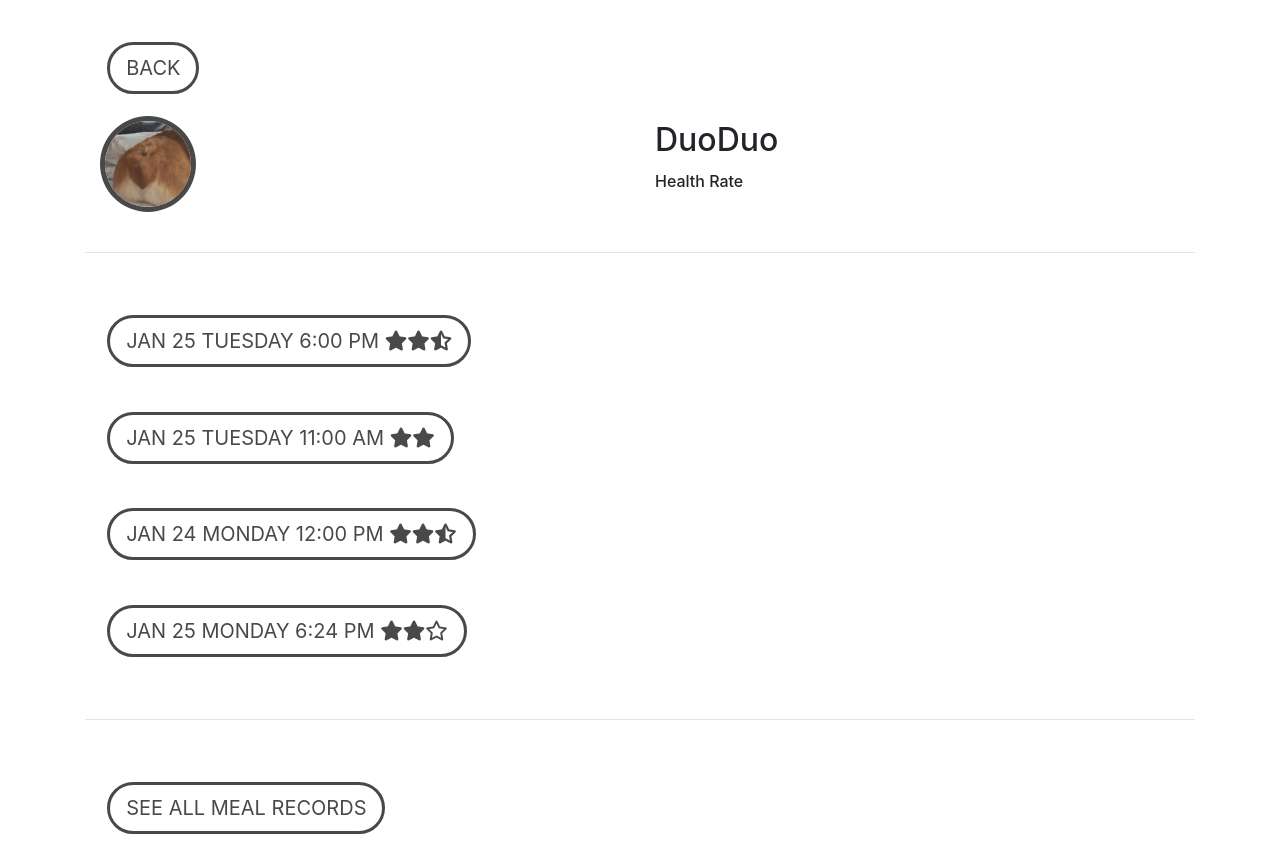
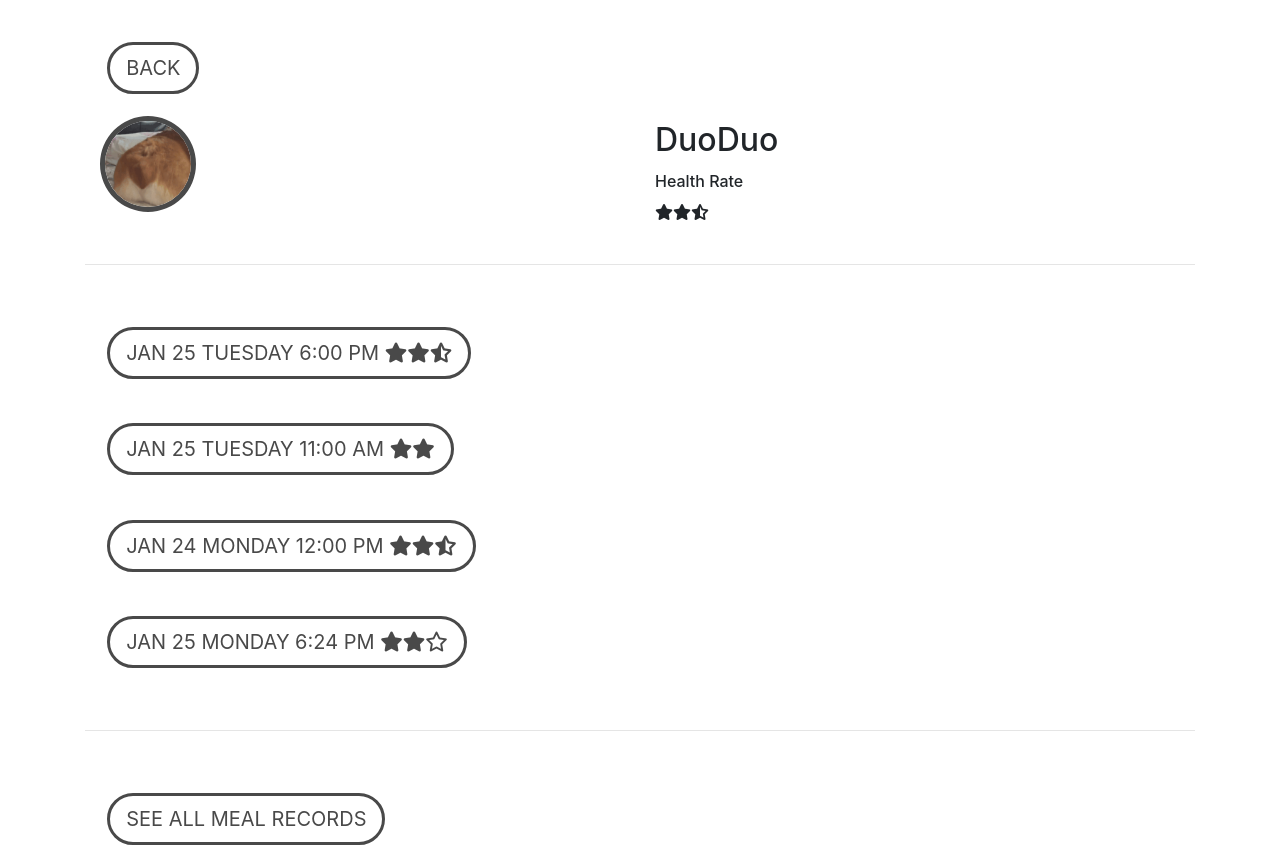
Before and after one commit to kaf011/eatbuddy-html, a website: page static/profile.html in a window 1280 px wide. Drawn offline with nearby package versions, Linux system fonts and the light colour scheme.

Commit message:
added health rate stars

```diff
--- a/static/profile.html
+++ b/static/profile.html
@@ -35,7 +35,8 @@
 
       <div class="col-lg-6">
         <h1>DuoDuo</h1>
-        <h3>Health Rate</h3>
+        <h3>Health Rate</h3><i class="fas fa-star"></i><i class="fas fa-star"></i><i class="fas fa-star-half-alt"></i>
+
       </div>
     </div>
 
```
